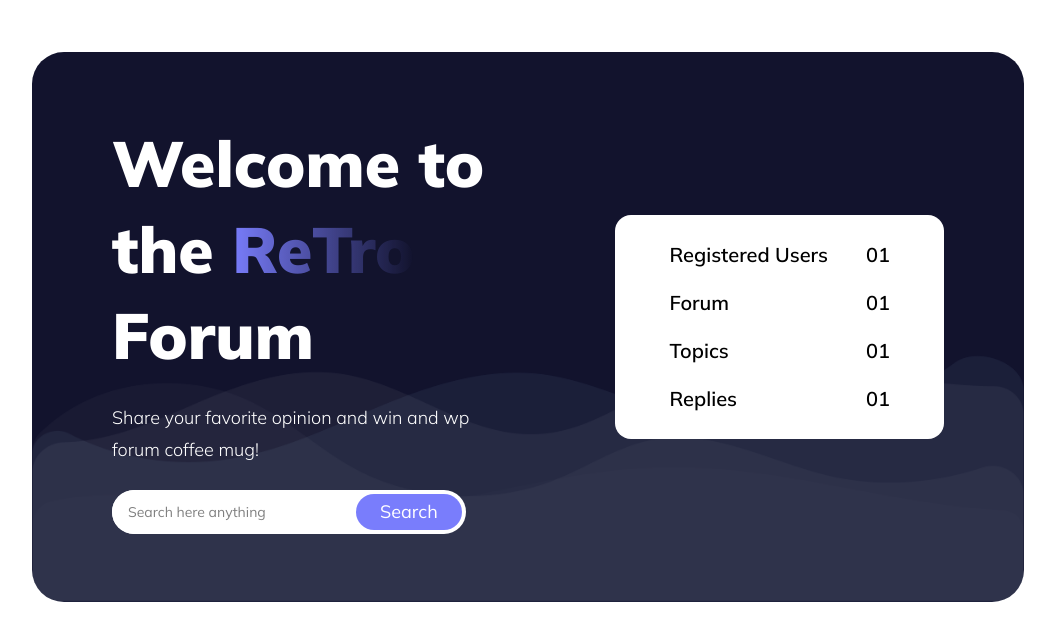
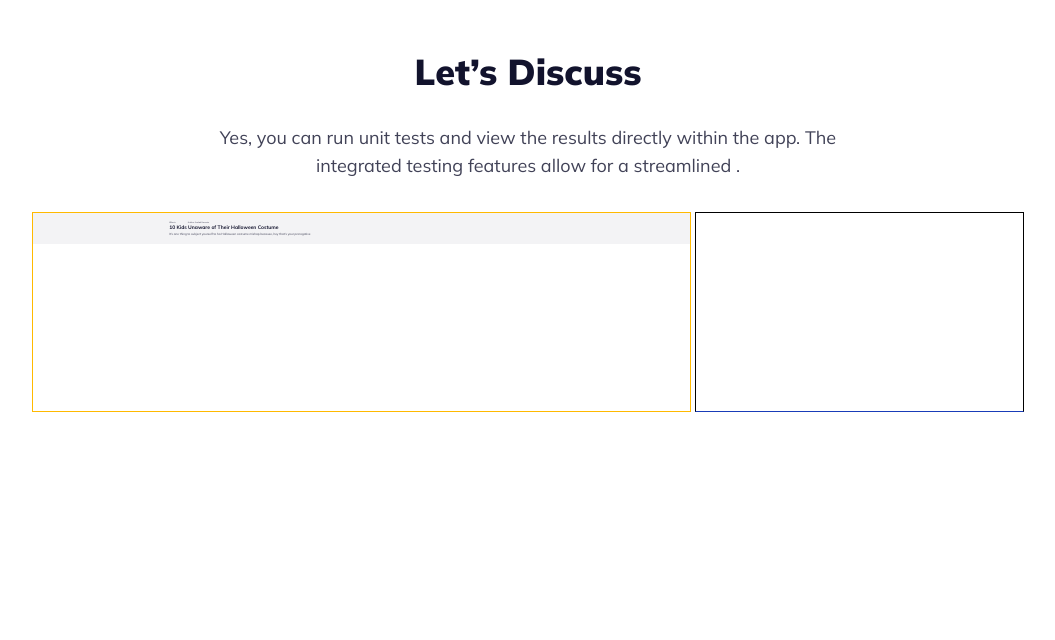
Before and after one commit to Zubayda1425/B9A6-Retro-Forum, a website: page index.html in a window 1280 px wide. Shown: the part 116-756 px from the top of the page, without its empty margins (112-1167 px from the left). Drawn offline with Linux system fonts and the light colour scheme.

Commit message:
transfer source file to html file

```diff
--- a/index.html
+++ b/index.html
@@ -100,10 +100,13 @@
     <!-- Main ___ Home  -->
     <main>
         <!-- Banner -->
-        <div class="banner ">
+        <div
+            class="hidden bg-[url(/Images/bgbanner.png)] bg-contain bg-no-repeat bg-bottom bg-[#12132D]
+        min-h-[550px] rounded-4xl flex flex-col justify-evenly md:flex-row md:justify-between md:items-center w-full mb-14">
             <div class="px-8 md:basis-4/7 md:px-0 md:pl-20 ">
                 <div>
-                    <h1 class="banner-left-header">
+                    <h1
+                        class="text-white text-4xl font-extrabold text-center md:text-left md:text-[4rem] md:font-black md:leading-[86px]">
                         Welcome to the <span
                             class="bg-clip-text bg-gradient-to-r from-[#797DFC] to-[#797DFC00] text-transparent">ReTro</span>
                         Forum
@@ -128,8 +131,9 @@
             </div>
 
 
-            <div class="banner-right-container">
-                <div class="banner-right">
+            <div class="flex justify-center px-8 md:basis-3/7 md:justify-end md:items-center md:px-0 md:pr-20 md:ml-10">
+                <div
+                    class="border-2 border-amber-400 flex justify-evenly text-[#12132DCC] bg-white rounded-2xl min-w-[200px] max-w-[500px] p-4 h-fit text-sm md:text-sm lg:text-lg md:leading-12 lg:px-4 md:flex-1 md:font-semibold">
                     <ul class="">
                         <li class="text-nowrap">Registered Users</li>
                         <li>Forum</li>
@@ -145,6 +149,56 @@
                 </div>
             </div>
         </div>
+
+        <!-- Home Content -->
+        <div>
+            <!-- Heading-->
+            <div>
+                <h1 class="text-txt-bold font-black text-2xl text-center mb-4 md:text-4xl md:mb-8">Let’s Discuss</h1>
+                <p class="text-txt text-xs text-center max-w-2xl mx-auto mb-8 md:text-lg">Yes, you can run unit tests
+                    and view the
+                    results
+                    directly within the
+                    app. The
+                    integrated
+                    testing features
+                    allow for a streamlined .</p>
+            </div>
+
+            <!-- Main Item -->
+            <div class="flex mb-14 gap-1">
+                <div class="basis-2/3 min-h-[200px] border border-amber-400">
+
+                    <div class="bg-contentBG text-txt">
+                        <div class="flex p-2">
+                            <div class="basis-2/10 bg-white h-fit"></div>
+                            <div class="basis-8/10">
+                                <div class="flex text-[2px] gap-3">
+                                    <p>#Music</p>
+                                    <p>Author: Awlad Hossain</p>
+                                </div>
+                                <h1 class="text-txt-bold text-[5px] font-bold">10 Kids Unaware of Their Halloween
+                                    Costume</h1>
+                                <p class="text-[3px]">It’s one thing to subject yourself to ha Halloween costume mishap
+                                    because,
+                                    hey that’s your prerogative</p>
+
+                            </div>
+                        </div>
+                    </div>
+
+                </div>
+
+
+
+
+
+
+                <div class="basis-1/3 min-h-[200px] border border-b-blue-800"></div>
+            </div>
+        </div>
+
+
     </main>
 
     <script src="script.js"></script>
--- a/src/input.css
+++ b/src/input.css
@@ -1,21 +1,9 @@
 @import "tailwindcss";
 
-@layer{
-    .banner{
-        @apply bg-[url(/Images/bgbanner.png)] bg-contain bg-no-repeat bg-bottom bg-[#12132D]
-        min-h-[550px] rounded-4xl flex flex-col justify-evenly md:flex-row md:justify-between md:items-center w-full;
-    }
 
 
-    .banner-left-header{
-        @apply text-white text-4xl font-extrabold text-center md:text-left md:text-[4rem] md:font-black md:leading-[86px];
-    }
-
-    .banner-right-container{
-        @apply flex justify-center px-8 md:basis-3/7 md:justify-end md:items-center md:px-0 md:pr-20 md:ml-10;
-    }
-
-    .banner-right{
-        @apply flex justify-evenly bg-white rounded-2xl min-w-[200px] max-w-[500px] p-4 h-fit text-sm md:text-xl md:leading-12 md:px-4 md:flex-1 md:font-semibold;
-    }
+@theme{
+    --color-txt-bold: #12132D;
+    --color-txt: #12132DCC;
+    --color-contentBG: #F3F3F5;
 }
```
Also changed, not shown: images/Line 1.png (added), src/output.css.
